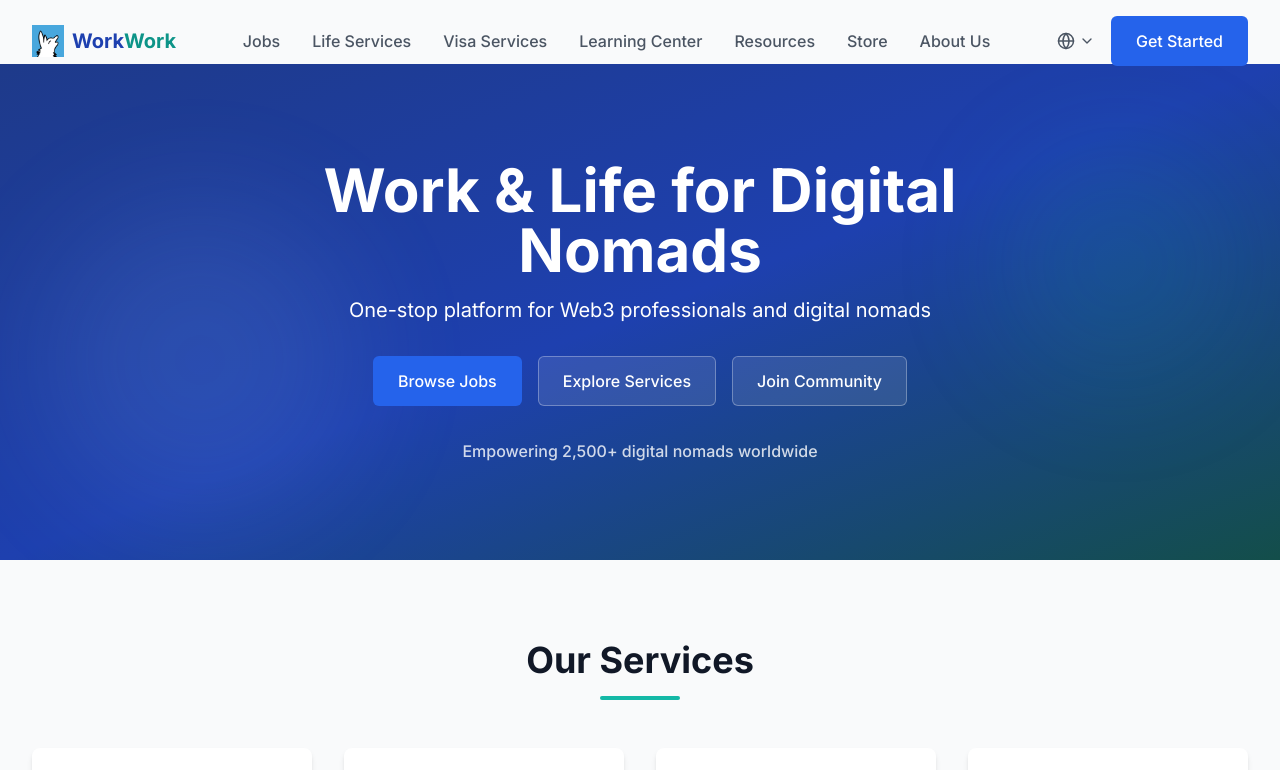
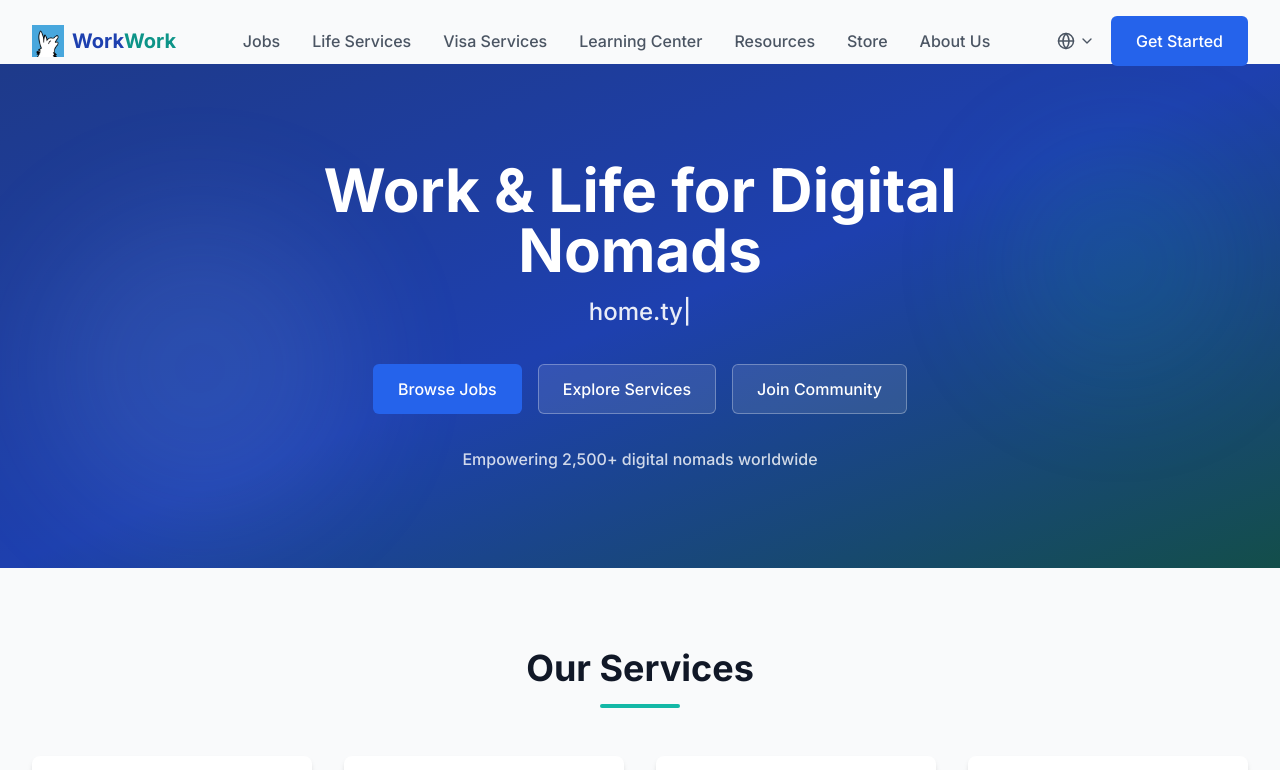
Before and after one commit to WorkWorkLabs/Frontend, a React (Vite) app: page / in a window 1280 px wide. Shown: the top 770 px of the page. Built offline with nearby package versions, Linux system fonts and the light colour scheme.

Commit message:
Refactor HeroSection to accept ReactNode for subtitle and update Footer to display static description instead of TypewriterText. Add typewriter phrases to HomePage translations for improved localization.

```diff
--- a/src/components/common/HeroSection.tsx
+++ b/src/components/common/HeroSection.tsx
@@ -3,7 +3,7 @@ import { motion } from 'framer-motion';
 
 interface HeroSectionProps {
   title: string;
-  subtitle?: string;
+  subtitle?: string | ReactNode;
   children?: ReactNode;
   backgroundImage?: string;
   gradient?: boolean;
@@ -46,14 +46,14 @@ const HeroSection = ({
           </motion.h1>
 
           {subtitle && (
-            <motion.p
+            <motion.div
               className="text-lg md:text-xl opacity-90 mb-8"
               initial={{ opacity: 0, y: 20 }}
               animate={{ opacity: 1, y: 0 }}
               transition={{ duration: 0.6, delay: 0.2 }}
             >
               {subtitle}
-            </motion.p>
+            </motion.div>
           )}
 
           {children && (
--- a/src/components/layout/Footer.tsx
+++ b/src/components/layout/Footer.tsx
@@ -5,7 +5,6 @@ import { useState } from 'react';
 import { Language } from '../../types';
 import { changeLanguage } from '../../i18n';
 import workworkLogo from '../../assets/workwork.jpg';
-import TypewriterText from '../common/TypewriterText';
 
 const Footer = () => {
   const { t } = useTranslation();
@@ -20,12 +19,6 @@ const Footer = () => {
     { code: 'en', label: 'English' },
     { code: 'zh', label: '中文' },
     { code: 'es', label: 'Español' },
-  ];
-
-  const typewriterPhrases = [
-    t('footer.typewriter.phrase1'),
-    t('footer.typewriter.phrase2'),
-    t('footer.typewriter.phrase3')
   ];
 
   const footerLinks = [
@@ -79,9 +72,9 @@ const Footer = () => {
                 Work<span className="text-secondary-400">Work</span>
               </span>
             </div>
-            <div className="text-gray-400 mb-4">
-              <TypewriterText phrases={typewriterPhrases} className="text-gray-400" />
-            </div>
+            <p className="text-gray-400 mb-4">
+              {t('footer.description')}
+            </p>
             <div className="flex space-x-4 text-gray-400">
               <a
                 href="https://t.me/workwork"
--- a/src/pages/HomePage.tsx
+++ b/src/pages/HomePage.tsx
@@ -5,9 +5,16 @@ import { Briefcase as BriefcaseBusiness, Plane, Import as Passport, GraduationCa
 import ServiceCard from '../components/common/ServiceCard';
 import Testimonial from '../components/common/Testimonial';
 import HeroSection from '../components/common/HeroSection';
+import TypewriterText from '../components/common/TypewriterText';
 
 const HomePage = () => {
   const { t } = useTranslation();
+
+  const typewriterPhrases = [
+    t('home.typewriter.phrase1'),
+    t('home.typewriter.phrase2'),
+    t('home.typewriter.phrase3')
+  ];
 
   const services = [
     {
@@ -62,7 +69,12 @@ const HomePage = () => {
       {/* Hero Section */}
       <HeroSection
         title={t('home.hero.title')}
-        subtitle={t('home.hero.subtitle')}
+        subtitle={
+          <TypewriterText
+            phrases={typewriterPhrases}
+            className="text-xl md:text-2xl text-white/90 font-medium"
+          />
+        }
       >
         <div className="flex flex-col sm:flex-row justify-center gap-4">
           <Link to="/jobs" className="btn-primary">
```
Also changed, not shown: src/i18n/locales/en/translation.json (+7 -0 lines), src/i18n/locales/zh/translation.json (+7 -0 lines).
